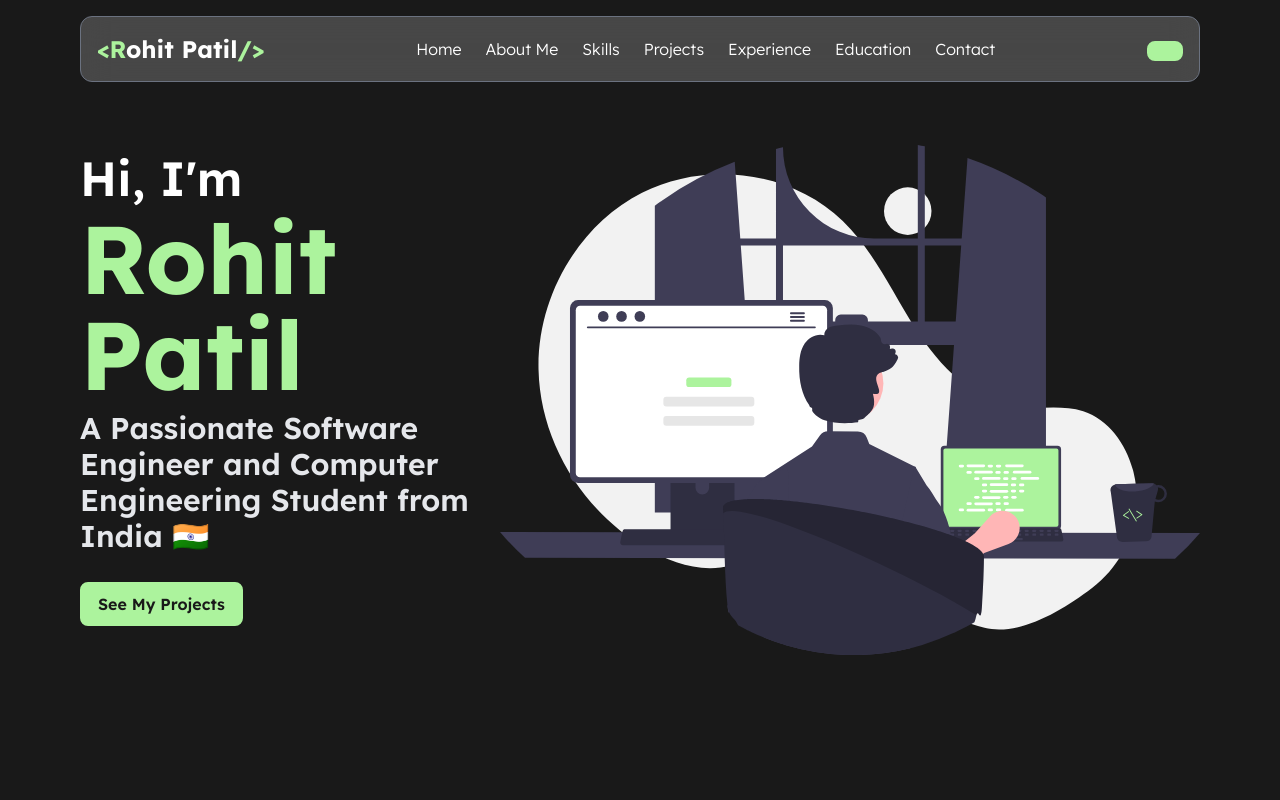
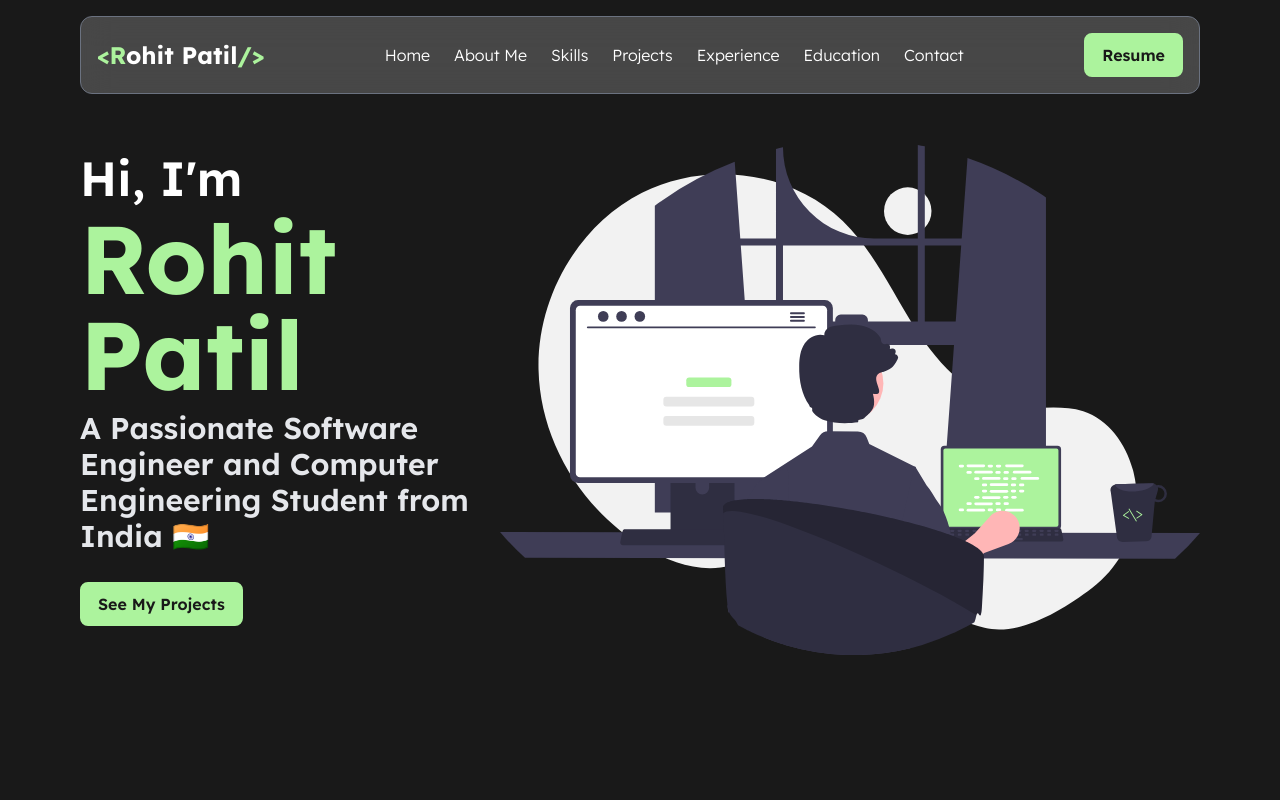
Before and after one commit to rohitvpatil0810/rohit-portfolio-next, a Next.js app: page / in a window 1280 px wide. Shown: the top 800 px of the page. Built offline with nearby package versions, Linux system fonts and the light colour scheme.

Commit message:
fix: update button in navbar

```diff
--- a/src/components/sections/navbar.tsx
+++ b/src/components/sections/navbar.tsx
@@ -20,7 +20,7 @@ function Navbar({}: Props) {
         href="https://drive.google.com/file/d/1RIylVko-_jGaG6_YU6sYHh9xO6qY8BW6/view"
         target="__blank"
       >
-        <Button text="Resume" />
+        <Button>Resume</Button>
       </a>
     </GlassMorph>
   );
```
